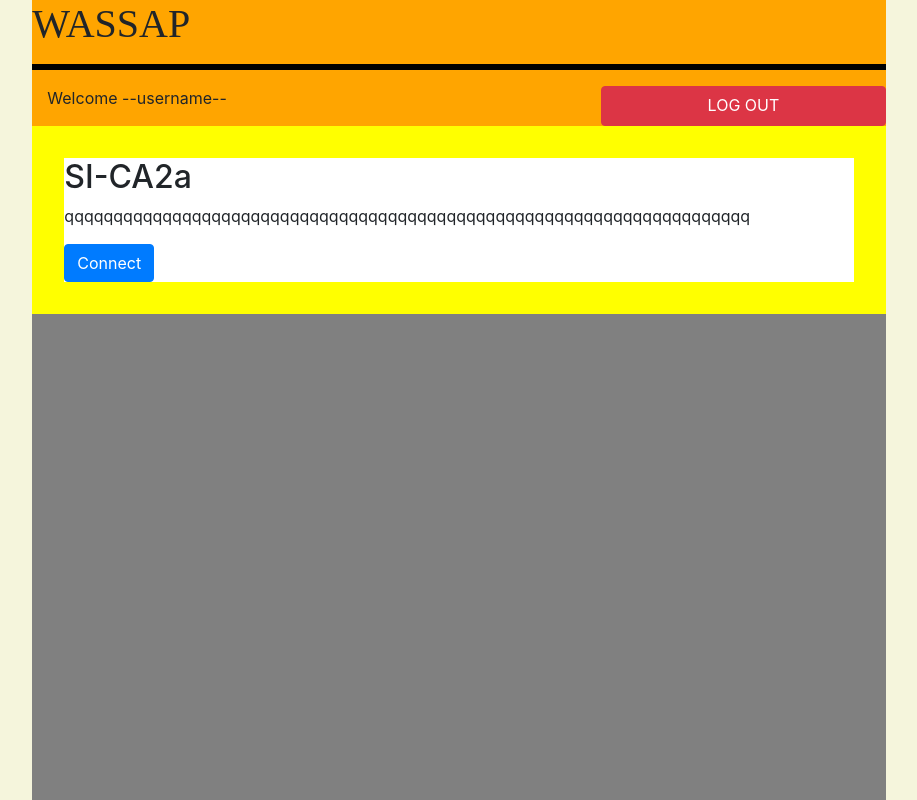
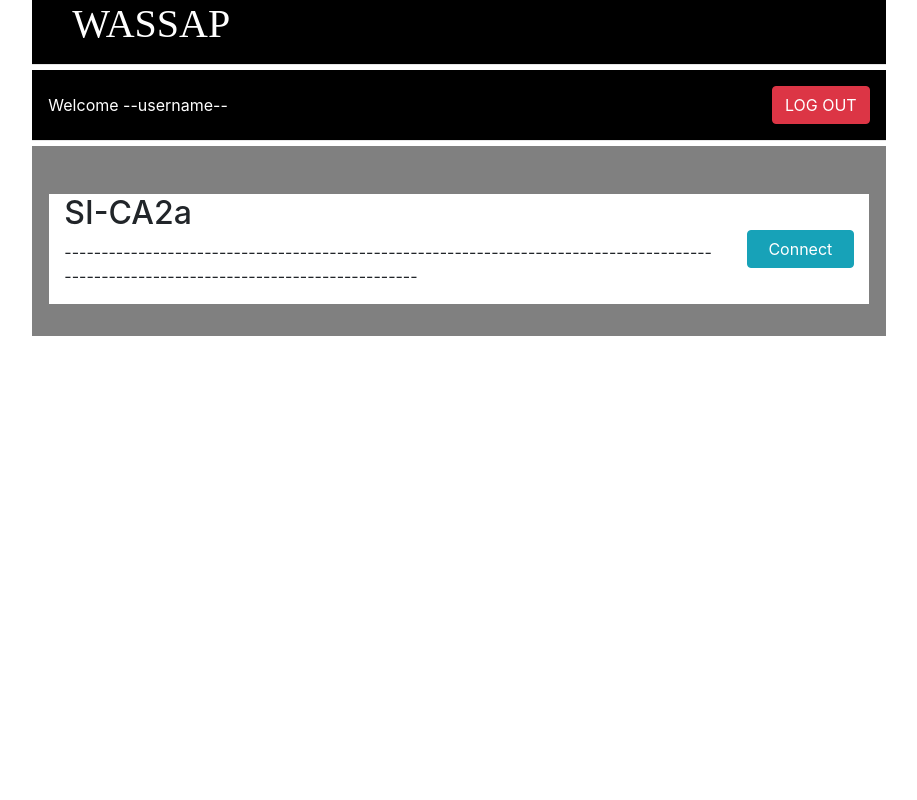
Before and after one commit to oceanetorche/livechat, a PHP site: page /view/testHOME.html in a window 1280 px wide. Shown: the whole page, without its empty margins (181-1098 px from the left). Run offline with PHP 8.4, Linux system fonts and the light colour scheme.

Commit message:
visuel HOMEtest

```diff
--- a/view/css/main.css
+++ b/view/css/main.css
@@ -63,26 +63,32 @@ h1 {
 /*       HOME      */
 /* --------------- */
 
-#homeBigWrapper {
-    background-color: beige;
-    height: 100vh;
-}
+
 #homeLittlewrapper {
     background-color: grey;
-    height: 100vh;
-    width: 100%;
     margin: auto;
-    padding: 0px;
+    padding: 0;
 }
 #homeHead {
-    background-color: orange;
-
+    background-color: black;
+    color: white;
 }
 #homeMain {
-    background-color: yellow;
+    background-color: grey;
     padding: 2em;
 
 }
 .chatroom {
     background-color: white;
 }
+
+#headUp {
+    display: flex;
+    padding-left: 1em;
+    padding-right: 1em;
+    align-items: center;
+}
+#headDown {
+    padding-left: 1em;
+    padding-right: 1em;
+}
--- a/view/testHOME.html
+++ b/view/testHOME.html
@@ -14,28 +14,49 @@
 </head>
 <body>
 
-<div id="homeBigWrapper">
+<div>
 
-    <div id="homeLittlewrapper" class="col-11 col-xs-11 col-sm-10 col-md-8 col-lg-8">
+    <div id="homeLittlewrapper" class="col-12 col-xs-12 col-sm-12 col-md-8 col-lg-8">
+
         <!-- head  -->
-        <div id="homeHead">
-            <h1>WASSAP</h1>
-            <hr style="height: 5px; background-color: black">
-            <div class="d-flex">
-                <p class="col-8">Welcome --username--</p>
-                <a class="btn btn-danger col-4">LOG OUT</a>
+        <div id="homeHead" class="sticky-top">
+            <h1 id="headUp">
+                WASSAP
+            </h1>
+            <hr style="height: 5px; background-color: white">
+            <div class="d-flex justify-content-between align-items-center" id="headDown">
+                <div class="#">
+                    Welcome --username--
+                </div>
+                <a class="btn btn-danger ">
+                    LOG OUT
+                </a>
             </div>
+            <hr style="height: 5px; background-color: white">
         </div>
 
 
         <!-- main  -->
         <div id="homeMain">
-            <div id="chatroom" class="chatroom">
-                <h2 id="chatroomTitle">SI-CA2a</h2>
-                <p id="chatroomDescription">qqqqqqqqqqqqqqqqqqqqqqqqqqqqqqqqqqqqqqqqqqqqqqqqqqqqqqqqqqqqqqqqqqqqqq</p>
-                <a class="btn btn-primary">Connect</a>
+            <div id="chatroom" class="chatroom row align-items-center">
+                <div class="col-10">
+                    <h2 id="chatroomTitle">
+                        SI-CA2a
+                    </h2>
+                    <p id="chatroomDescription">
+                        ----------------------------------------------------------------------------------------------------------------------------------------
+                    </p>
+                </div>
+                <div class="col-2">
+                    <a class="btn btn-info btn-block">Connect</a>
+                </div>
+            </div>
+
             </div>
         </div>
+
+
+
     </div>
 
 </div>
```
